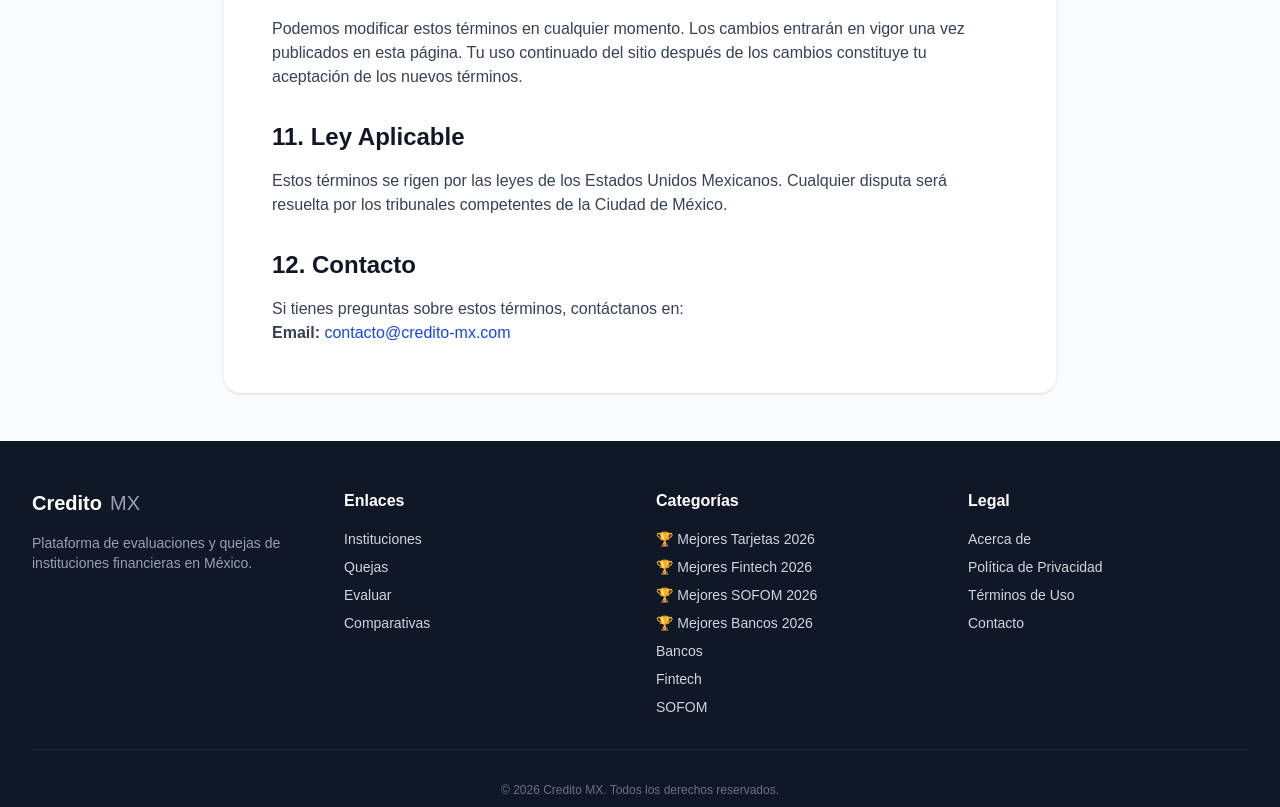
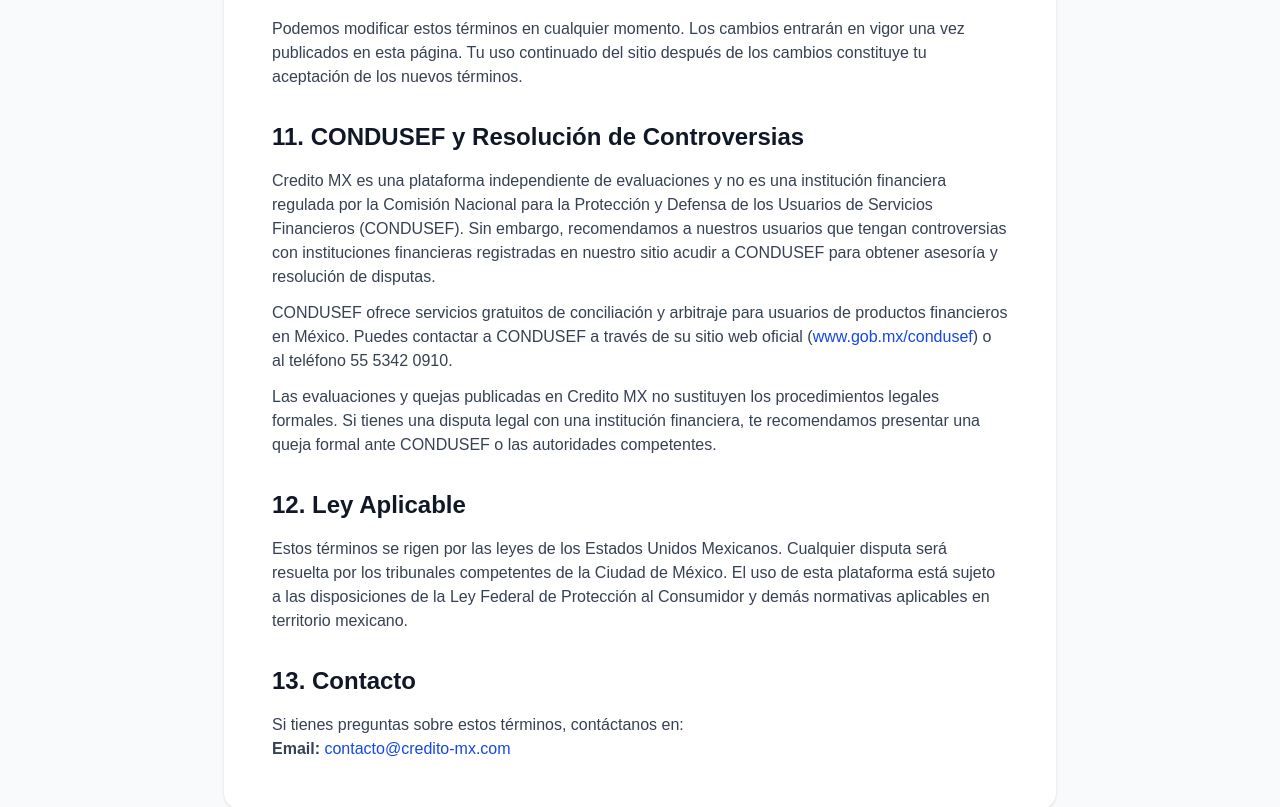
Before and after one commit to cbtangmx/credito-mx, a Next.js app: page /terminos in a window 1280 px wide. Shown: the part 2480-3287 px from the top of the page. Built offline with nearby package versions, Linux system fonts and the light colour scheme; no server answers.

Commit message:
fix(T12): expand /terminos content with CONDUSEF section for SSR text length

```diff
--- a/src/app/terminos/page.tsx
+++ b/src/app/terminos/page.tsx
@@ -179,17 +179,43 @@
 
             <section>
               <h2 className="text-2xl font-semibold text-gray-900 mt-8 mb-4">
-                11. Ley Aplicable
+                11. CONDUSEF y Resolución de Controversias
               </h2>
               <p>
-                Estos términos se rigen por las leyes de los Estados Unidos Mexicanos. Cualquier disputa
-                será resuelta por los tribunales competentes de la Ciudad de México.
+                Credito MX es una plataforma independiente de evaluaciones y no es una institución
+                financiera regulada por la Comisión Nacional para la Protección y Defensa de los
+                Usuarios de Servicios Financieros (CONDUSEF). Sin embargo, recomendamos a nuestros
+                usuarios que tengan controversias con instituciones financieras registradas en
+                nuestro sitio acudir a CONDUSEF para obtener asesoría y resolución de disputas.
+              </p>
+              <p className="mt-3">
+                CONDUSEF ofrece servicios gratuitos de conciliación y arbitraje para usuarios de
+                productos financieros en México. Puedes contactar a CONDUSEF a través de su sitio
+                web oficial (<a href="https://www.gob.mx/condusef" className="text-blue-700 hover:underline" target="_blank" rel="noopener noreferrer">www.gob.mx/condusef</a>)
+                o al teléfono 55 5342 0910.
+              </p>
+              <p className="mt-3">
+                Las evaluaciones y quejas publicadas en Credito MX no sustituyen los procedimientos
+                legales formales. Si tienes una disputa legal con una institución financiera, te
+                recomendamos presentar una queja formal ante CONDUSEF o las autoridades competentes.
               </p>
             </section>
 
             <section>
               <h2 className="text-2xl font-semibold text-gray-900 mt-8 mb-4">
-                12. Contacto
+                12. Ley Aplicable
+              </h2>
+              <p>
+                Estos términos se rigen por las leyes de los Estados Unidos Mexicanos. Cualquier disputa
+                será resuelta por los tribunales competentes de la Ciudad de México. El uso de esta
+                plataforma está sujeto a las disposiciones de la Ley Federal de Protección al Consumidor
+                y demás normativas aplicables en territorio mexicano.
+              </p>
+            </section>
+
+            <section>
+              <h2 className="text-2xl font-semibold text-gray-900 mt-8 mb-4">
+                13. Contacto
               </h2>
               <p>
                 Si tienes preguntas sobre estos términos, contáctanos en:
```
